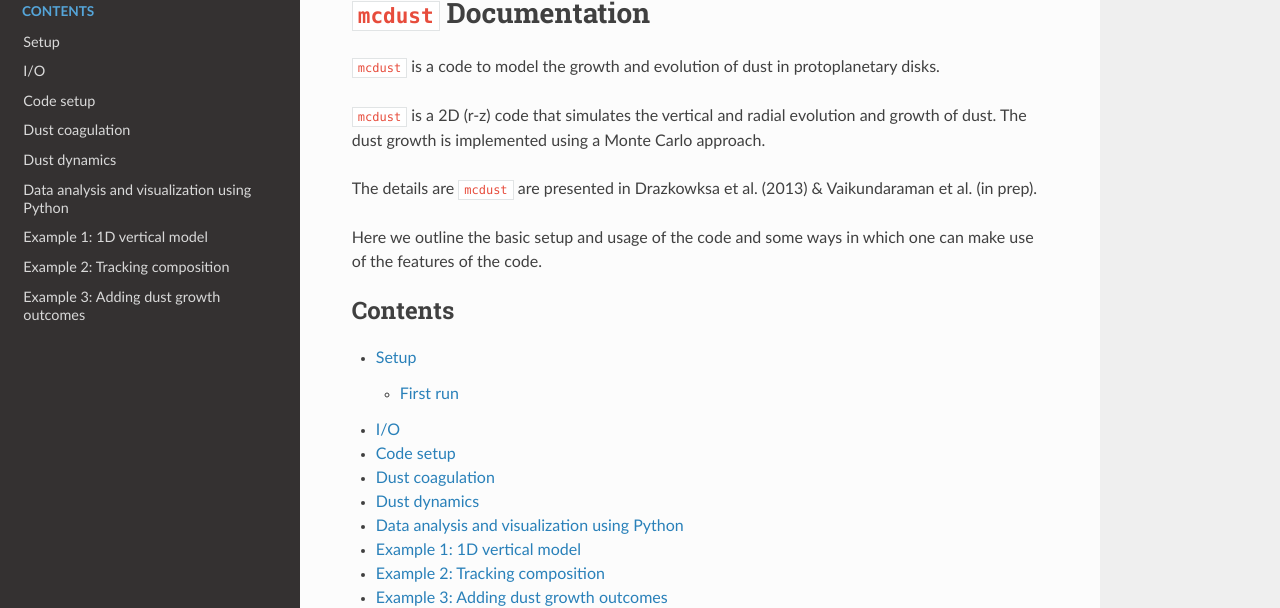
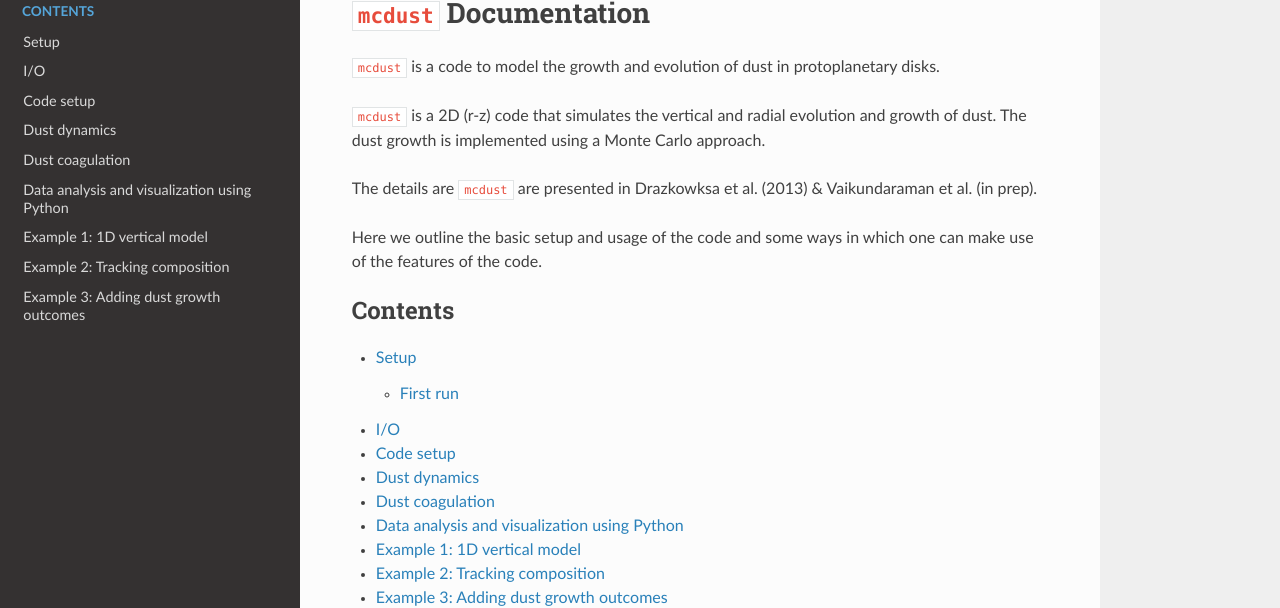
Before and after one commit to vicky1997/docs_test, a Sphinx documentation site: the page built from docs/source/index.rst, in a window 1280 px wide. Shown: the part 110-718 px from the top of the page. Built offline with Sphinx 7.4.7 and the Read the Docs theme 3.1.0, drawn with Linux system fonts in a browser that asks for light colours; pages that are not in the unit, such as notebooks, are missing from menus.

Commit message:
pics added

```diff
--- a/docs/source/index.rst
+++ b/docs/source/index.rst
@@ -16,8 +16,8 @@
     setup
     inputoutput
     codesetup
+    dustdynamics
     dustcoagulation
-    dustdynamics
     standardmodel
     dataviz
     example_1
```
Also changed, not shown: docs/source/dustpyvsmcdust.png (added), docs/source/grid.jpg (added).
